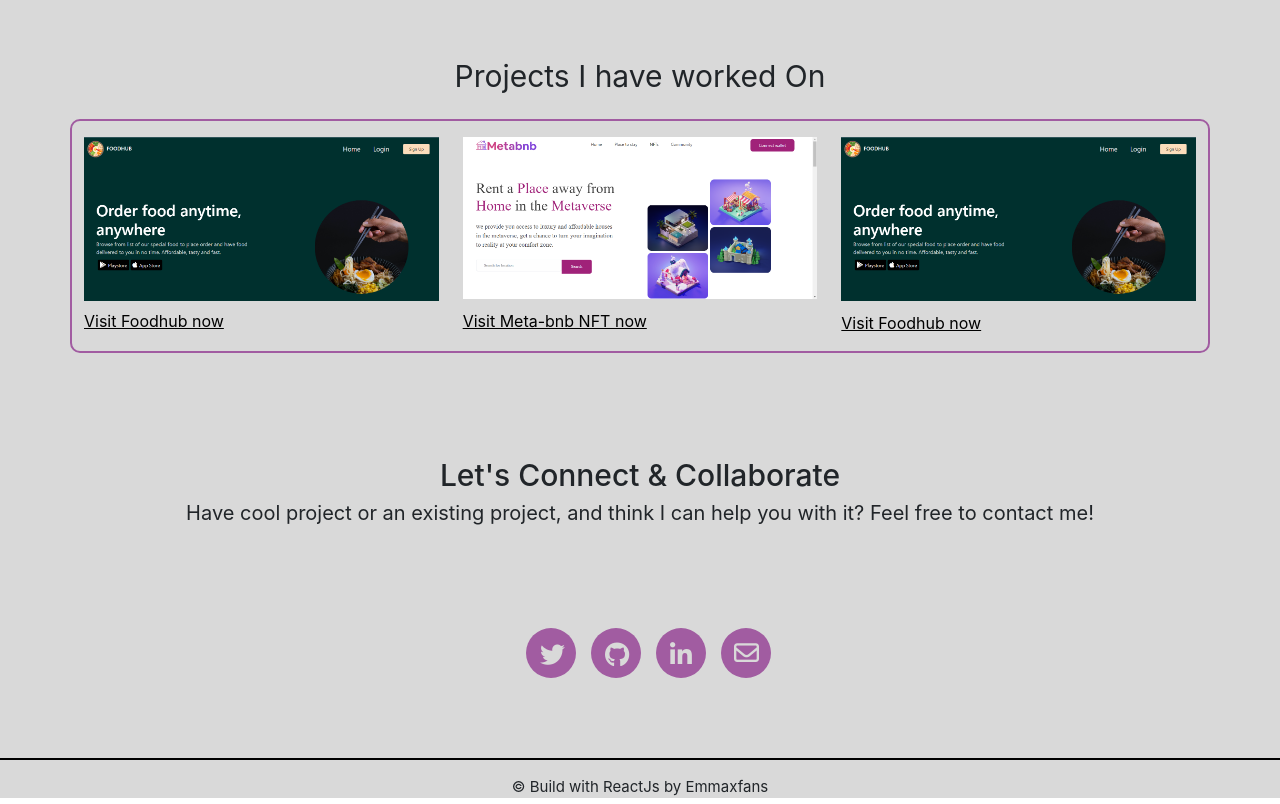
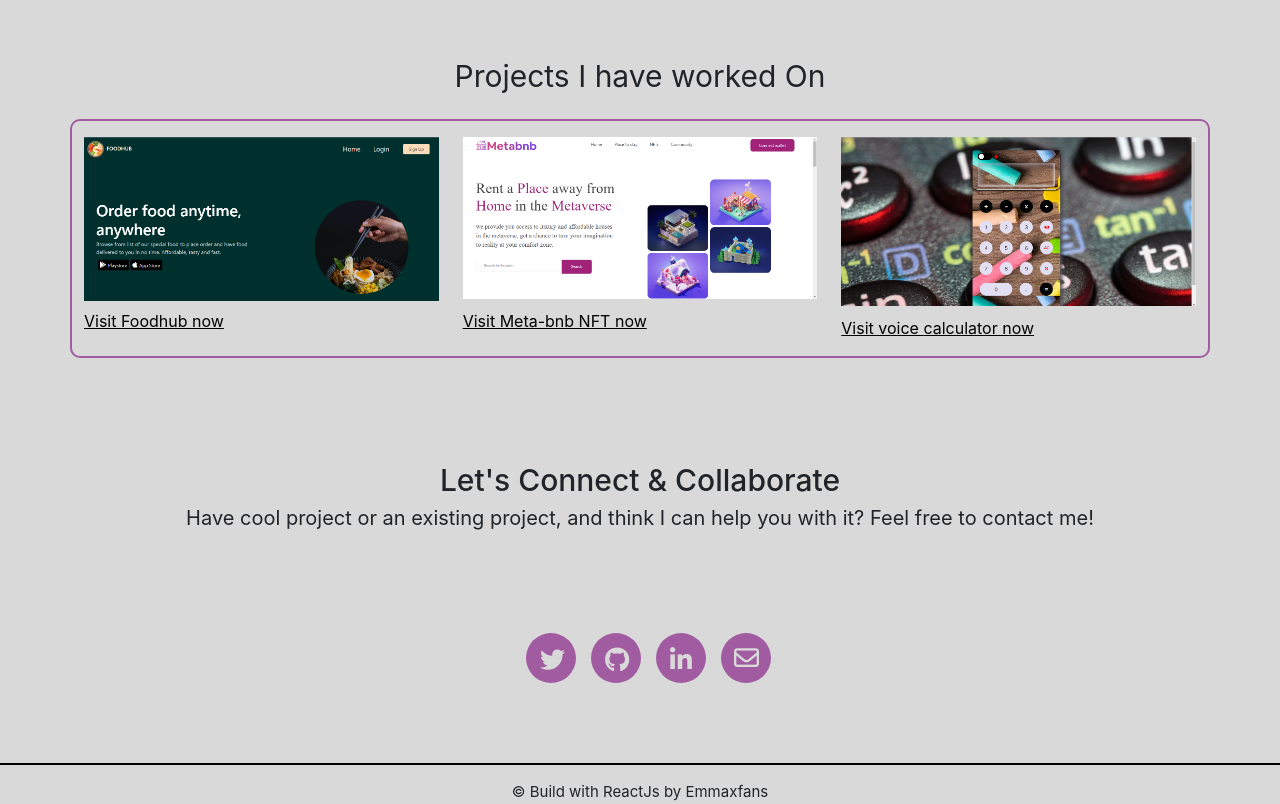
Before and after one commit to Emmaxfans/portfolio, a React (Create React App) app: page / in a window 1280 px wide. Shown: the part 1100-1904 px from the top of the page. Built offline with nearby package versions, Linux system fonts and the light colour scheme.

Commit message:
feat: updating project done section

```diff
--- a/src/Component/Body.js
+++ b/src/Component/Body.js
@@ -4,10 +4,10 @@ import { Typewriter } from 'react-simple-typewriter';
 import SocialIcon from './SocialIcon';
 
 // images
-import metabnb from '../Assets/images/meta-bnb.png'
-import handcoding from '../Assets/images/hand1.gif'
-import foodhub from '../Assets/images/food-landing.png'
-// import twitter from '../Assets/images/twitter.png'
+import metabnb from '../Assets/images/meta-bnb.png';
+import handcoding from '../Assets/images/hand1.gif';
+import foodhub from '../Assets/images/food-landing.png';
+import calculator from '../Assets/images/calculator.png';
 // import guy from '../Assets/images/guy.PNG'
 
 const Body = () => {
@@ -119,8 +119,8 @@ const Body = () => {
 
  </div>
 <div className="col-lg-4 pt-3 pb-3 project-section">
-<img src={foodhub}  alt="foodhub" className="img-fluid pro-img"/>
-<a href='https://foodhub-pro.netlify.app/' target="_blank" rel='noreferrer'>Visit Foodhub now</a>
+<img src={calculator}  alt="foodhub" className="img-fluid pro-img"/>
+<a href='https://voice-calculator.netlify.app/' target="_blank" rel='noreferrer'>Visit voice calculator now</a>
 
 </div>
 
```
Also changed, not shown: src/Assets/images/calculator.png (added).
